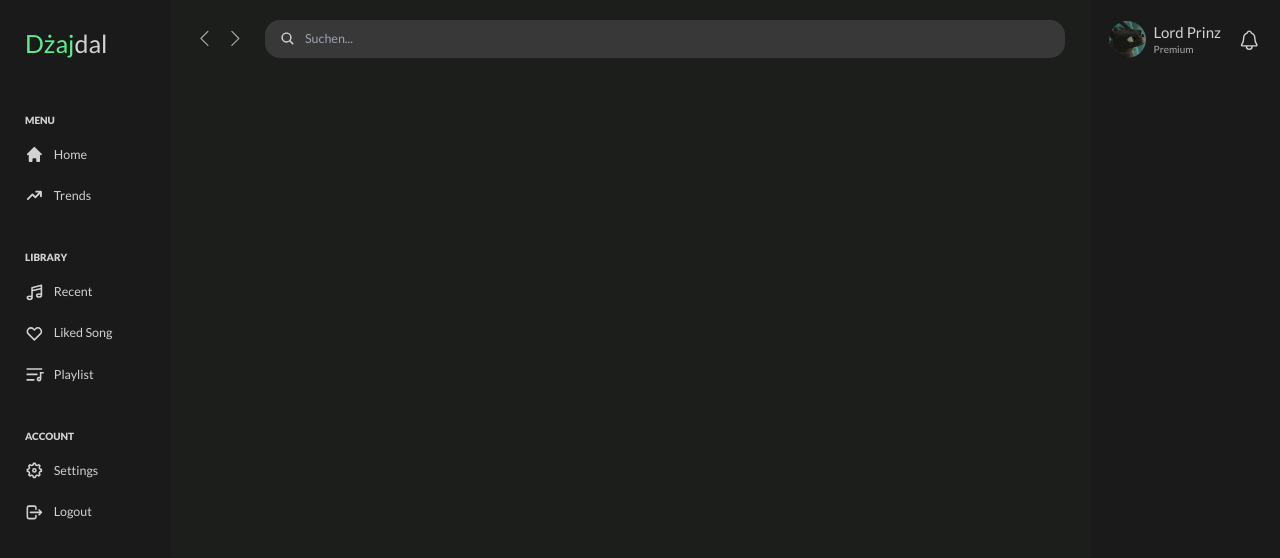
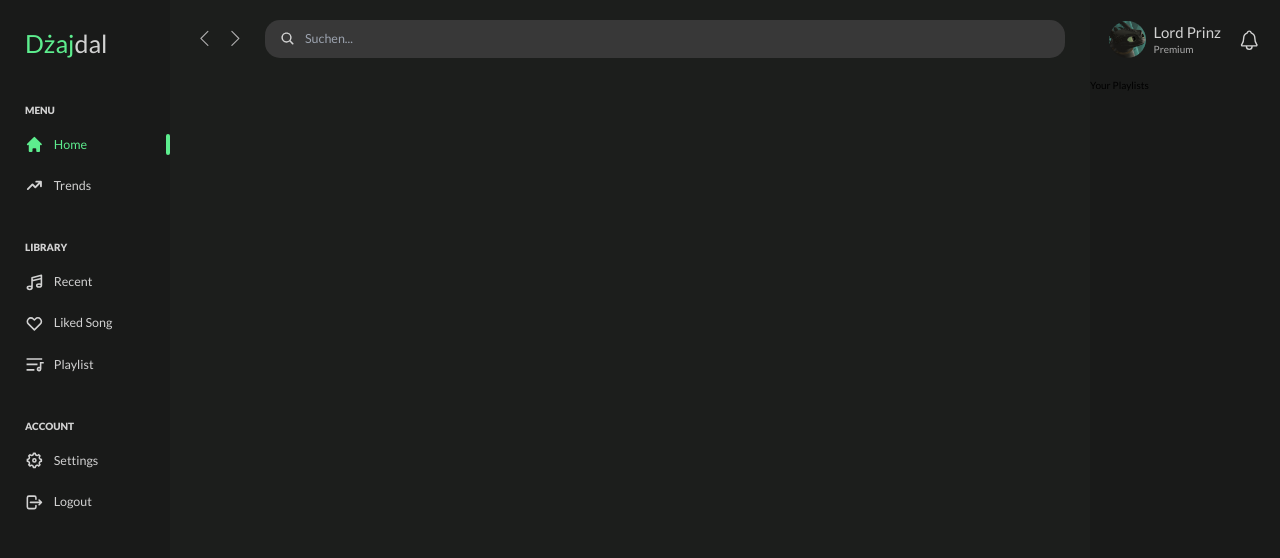
Before and after one commit to LordPrinz/dzajdal, a Next.js app: page / in a window 1280 px wide. Shown: the top 558 px of the page. Built offline with nearby package versions, Linux system fonts and the light colour scheme.

Commit message:
Style leftbar

```diff
--- a/components/LeftBar/LeftMenuItem.tsx
+++ b/components/LeftBar/LeftMenuItem.tsx
@@ -1,4 +1,5 @@
 import Link from "next/link";
+import { useRouter } from "next/router";
 
 const LeftMenuItem = ({
 	href,
@@ -9,9 +10,17 @@ const LeftMenuItem = ({
 	name: string;
 	icon: JSX.Element;
 }) => {
+	const router = useRouter();
+
 	return (
 		<Link href={href}>
-			<a className="flex relative items-center text-main-font gap-4 text-3xl py-3 mb-3 px-10 hover:text-main-green duration-150 hover:duration-150 hover:after:content-[''] hover:after:block hover:after:absolute hover:after:w-1.5 hover:after:h-3/5 hover:after:bg-main-green hover:after:rounded-2xl hover:after:right-0">
+			<a
+				className={`flex relative items-center text-main-font gap-4 text-3xl py-3 mb-3 px-10 hover:text-main-green duration-150 hover:duration-150 hover:after:content-[''] hover:after:block hover:after:absolute hover:after:w-1.5 hover:after:h-3/5 hover:after:bg-main-green hover:after:rounded-2xl hover:after:right-0 ${
+					router.asPath === href
+						? "text-main-green duration-150 duration-150after:content-[''] after:block after:absolute after:w-1.5 after:h-3/5 after:bg-main-green after:rounded-2xl after:right-0"
+						: ""
+				}`}
+			>
 				{icon} <span className="text-xl">{name}</span>
 			</a>
 		</Link>
--- /dev/null
+++ b/components/RightBar/Playlist.tsx
@@ -0,0 +1,5 @@
+const Playlist = () => {
+	return <h2>Your Playlists</h2>;
+};
+
+export default Playlist;
--- a/components/layout/LeftBar.tsx
+++ b/components/layout/LeftBar.tsx
@@ -14,27 +14,27 @@ const LeftBar = () => {
 		<section className="left-bar">
 			<Logo />
 
-			<div className="mt-20">
+			<div className="mt-16">
 				<h3 className="uppercase ml-10 text-l mb-4 text-main-font font-extrabold">
 					Menu
 				</h3>
 				<LeftMenuItem href="/" name="Home" icon={<HiHome />} />
-				<LeftMenuItem href="/" name="Trends" icon={<HiTrendingUp />} />
+				<LeftMenuItem href="/t" name="Trends" icon={<HiTrendingUp />} />
 			</div>
 			<div className="mt-12">
 				<h3 className="uppercase ml-10 text-l mb-4 text-main-font font-extrabold">
 					Library
 				</h3>
-				<LeftMenuItem href="/" name="Recent" icon={<HiOutlineMusicNote />} />
-				<LeftMenuItem href="/" name="Liked Song" icon={<HiOutlineHeart />} />
-				<LeftMenuItem href="/" name="Playlist" icon={<RiPlayListLine />} />
+				<LeftMenuItem href="/t" name="Recent" icon={<HiOutlineMusicNote />} />
+				<LeftMenuItem href="/t" name="Liked Song" icon={<HiOutlineHeart />} />
+				<LeftMenuItem href="/t" name="Playlist" icon={<RiPlayListLine />} />
 			</div>
 			<div className="mt-12">
 				<h3 className="uppercase ml-10 text-l mb-4 text-main-font font-extrabold">
 					Account
 				</h3>
 				<LeftMenuItem href="/settings" name="Settings" icon={<RiSettings5Line />} />
-				<LeftMenuItem href="/" name="Logout" icon={<TbLogout />} />
+				<LeftMenuItem href="/t" name="Logout" icon={<TbLogout />} />
 			</div>
 		</section>
 	);
--- a/components/layout/RightBar.tsx
+++ b/components/layout/RightBar.tsx
@@ -1,9 +1,11 @@
+import Playlist from "../RightBar/Playlist";
 import Profile from "../RightBar/Profile";
 
 const RightBar = () => {
 	return (
 		<section className="right-bar">
 			<Profile />
+			<Playlist />
 		</section>
 	);
 };
```
